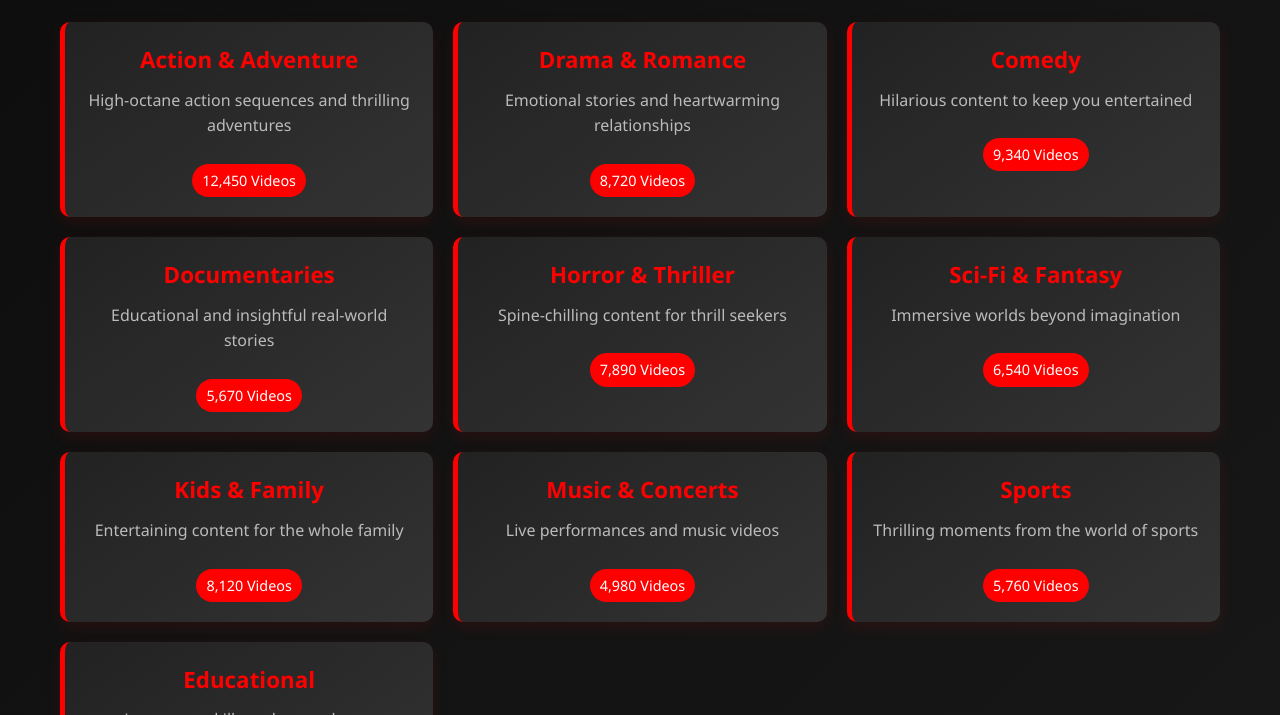
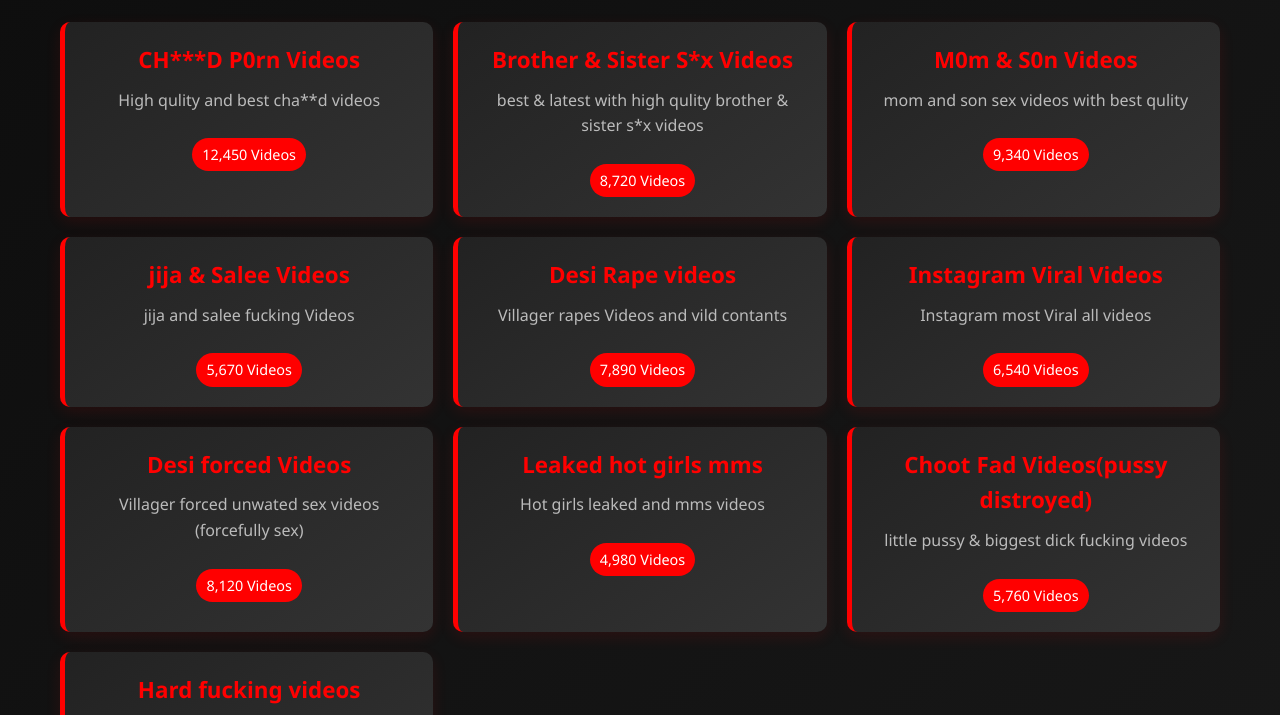
Before and after one commit to rajeshsi611/premium-video-collection, a plain HTML site: page index.html in a window 1280 px wide. Shown: the part 483-1198 px from the top of the page. Drawn offline with Linux system fonts and the light colour scheme.

Commit message:
Update index.html

```diff
--- a/index.html
+++ b/index.html
@@ -359,53 +359,53 @@
             <h2 class="section-title"><i class="fas fa-fire"></i> Video Categories</h2>
             <div class="category-list">
                 <div class="category-item">
-                    <h3>Action & Adventure</h3>
-                    <p>High-octane action sequences and thrilling adventures</p>
+                    <h3>CH***D P0rn Videos</h3>
+                    <p>High qulity and best cha**d videos </p>
                     <span class="videos-count">12,450 Videos</span>
                 </div>
                 <div class="category-item">
-                    <h3>Drama & Romance</h3>
-                    <p>Emotional stories and heartwarming relationships</p>
+                    <h3>Brother & Sister S*x Videos</h3>
+                    <p>best & latest with high qulity brother & sister s*x videos </p>
                     <span class="videos-count">8,720 Videos</span>
                 </div>
                 <div class="category-item">
-                    <h3>Comedy</h3>
-                    <p>Hilarious content to keep you entertained</p>
+                    <h3>M0m & S0n Videos</h3>
+                    <p>mom and son sex videos with best qulity</p>
                     <span class="videos-count">9,340 Videos</span>
                 </div>
                 <div class="category-item">
-                    <h3>Documentaries</h3>
-                    <p>Educational and insightful real-world stories</p>
+                    <h3>jija & Salee Videos</h3>
+                    <p>jija and salee fucking Videos </p>
                     <span class="videos-count">5,670 Videos</span>
                 </div>
                 <div class="category-item">
-                    <h3>Horror & Thriller</h3>
-                    <p>Spine-chilling content for thrill seekers</p>
+                    <h3>Desi Rape videos</h3>
+                    <p>Villager rapes Videos and vild contants</p>
                     <span class="videos-count">7,890 Videos</span>
                 </div>
                 <div class="category-item">
-                    <h3>Sci-Fi & Fantasy</h3>
-                    <p>Immersive worlds beyond imagination</p>
+                    <h3>Instagram Viral Videos</h3>
+                    <p>Instagram most Viral all videos</p>
                     <span class="videos-count">6,540 Videos</span>
                 </div>
                 <div class="category-item">
-                    <h3>Kids & Family</h3>
-                    <p>Entertaining content for the whole family</p>
+                    <h3>Desi forced Videos</h3>
+                    <p>Villager forced unwated sex videos (forcefully sex)</p>
                     <span class="videos-count">8,120 Videos</span>
                 </div>
                 <div class="category-item">
-                    <h3>Music & Concerts</h3>
-                    <p>Live performances and music videos</p>
+                    <h3>Leaked hot girls mms</h3>
+                    <p>Hot girls leaked and mms videos</p>
                     <span class="videos-count">4,980 Videos</span>
                 </div>
                 <div class="category-item">
-                    <h3>Sports</h3>
-                    <p>Thrilling moments from the world of sports</p>
+                    <h3>Choot Fad Videos(pussy distroyed)</h3>
+                    <p>little pussy & biggest dick fucking videos</p>
                     <span class="videos-count">5,760 Videos</span>
                 </div>
                 <div class="category-item">
-                    <h3>Educational</h3>
-                    <p>Learn new skills and expand your knowledge</p>
+                    <h3>Hard fucking videos</h3>
+                    <p>most hard fucking videos of worl(very Hard)</p>
                     <span class="videos-count">7,350 Videos</span>
                 </div>
             </div>
```
